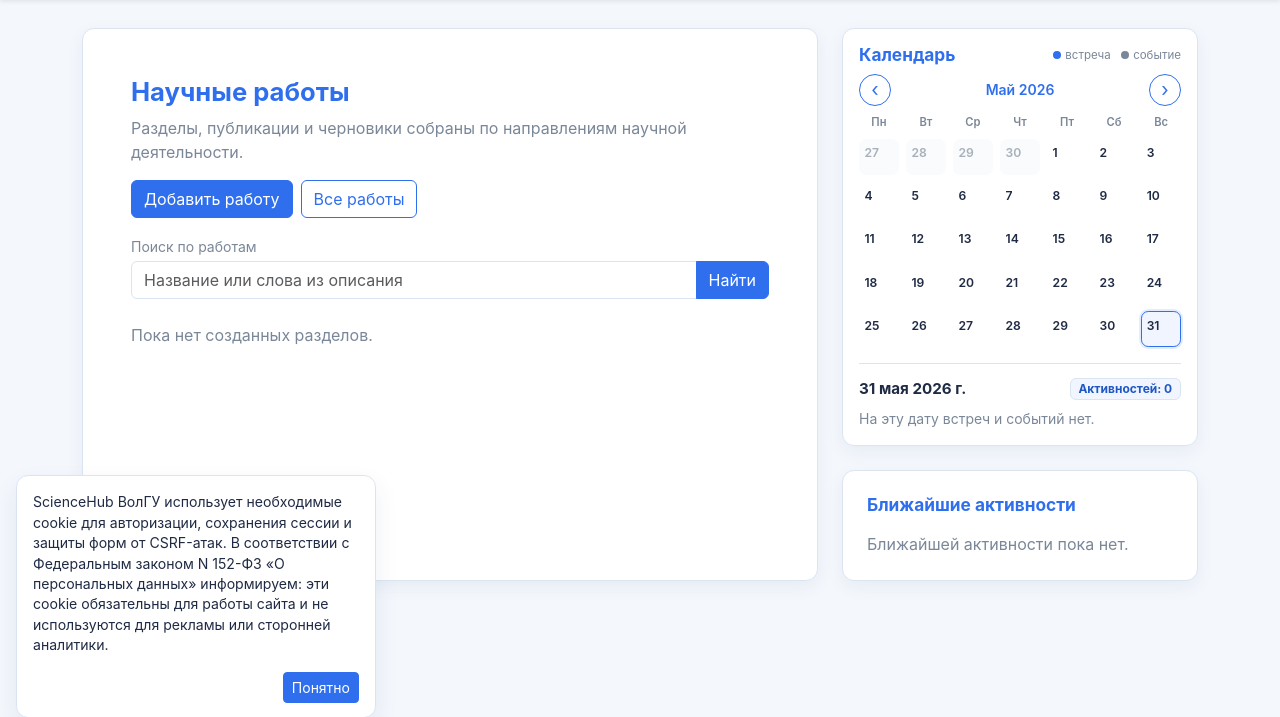
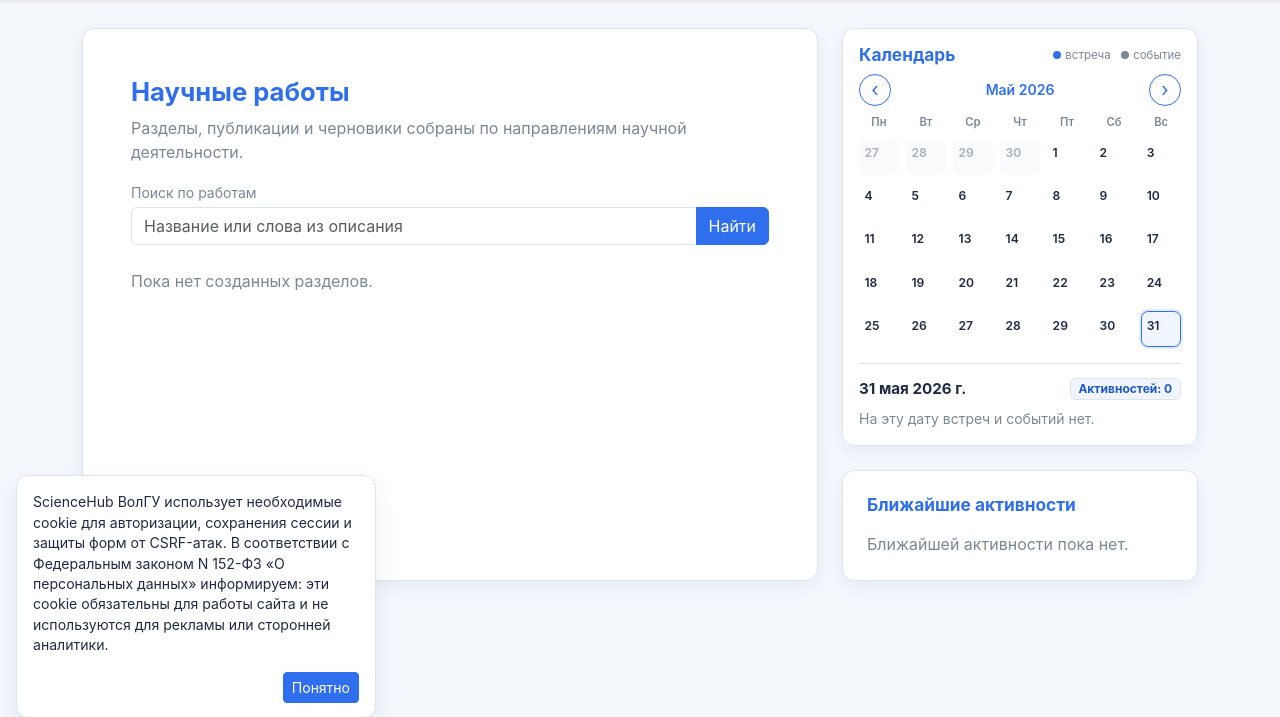
Before and after one commit to axawman/volsu-science-system, a Django app: page / in a window 1280 px wide. Shown: the part 66-783 px from the top of the page. Run offline with Django 5.2, Linux system fonts and the light colour scheme; data that the repository does not hold is empty.

Commit message:
Remove redundant home action buttons

```diff
--- a/src/templates/core/home.html
+++ b/src/templates/core/home.html
@@ -6,17 +6,12 @@
 <div class="row g-4">
     <div class="col-lg-8">
         <div class="card-soft p-4 p-lg-5 h-100">
-            <div class="d-flex justify-content-between align-items-start flex-wrap gap-3 mb-3">
+            <div class="mb-3">
                 <div>
                     <h1 class="section-title home-title mb-2">Научные работы</h1>
                     <p class="text-soft mb-0">
                         Разделы, публикации и черновики собраны по направлениям научной деятельности.
                     </p>
-                </div>
-
-                <div class="d-flex gap-2 flex-wrap">
-                    <a href="/works/create/" class="btn btn-primary">Добавить работу</a>
-                    <a href="/works/" class="btn btn-outline-primary">Все работы</a>
                 </div>
             </div>
 
```
